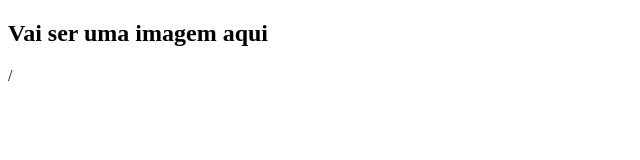
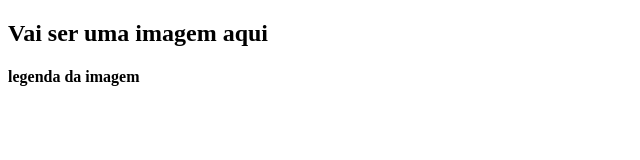
Before and after one commit to rafaelfalcaob/aluraplus, a plain HTML site: page index.html in a window 1280 px wide. Shown: the whole page, without its empty margins (0-640 px from the left). Drawn offline with Linux system fonts and the light colour scheme.

Commit message:
Add files via upload

```diff
--- a/index.html
+++ b/index.html
@@ -7,7 +7,7 @@
 </head>
 <body>
     <h2>Vai ser uma imagem aqui</h2>
-
+    <h4>legenda da imagem</h4>
 
 </body>
-</html>/
+</html>
```
